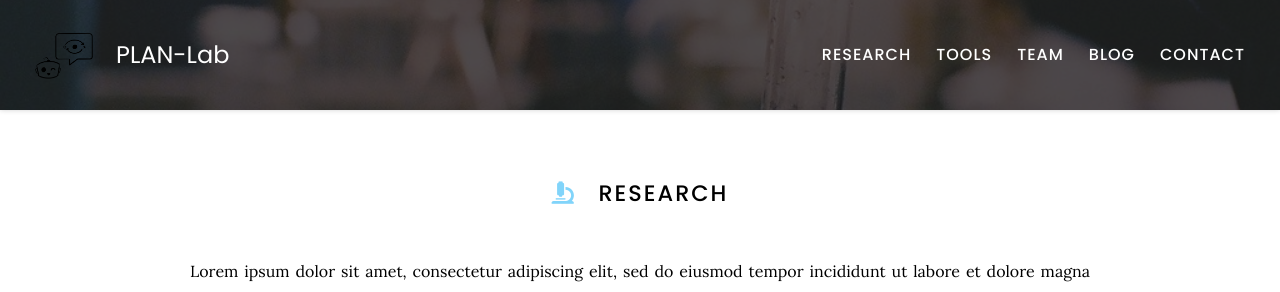
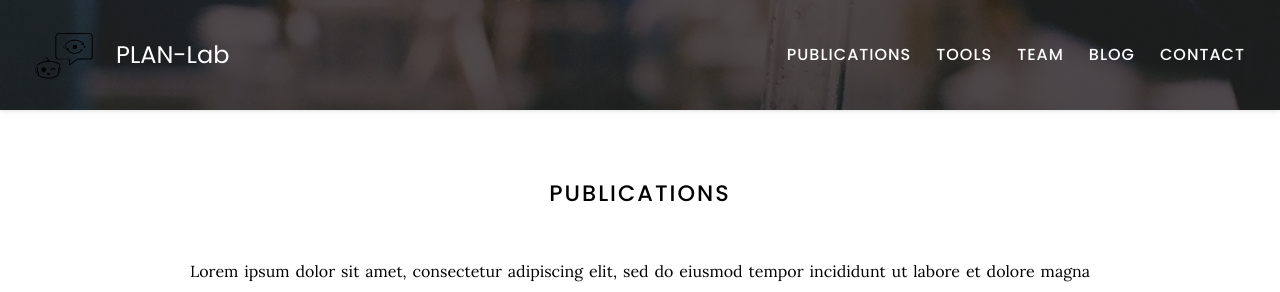
Before and after one commit to XiaonaZhou/plan-lab.github.io, a Jekyll site: the page built from publications/index.md, in a window 1280 px wide. Shown: the top 292 px of the page. Built offline with Jekyll 4.4.1, drawn with Linux system fonts in a browser that asks for light colours.

Commit message:
replace research with publications

```diff
--- a/research/index.md
+++ b/publications/index.md
@@ -1,11 +1,11 @@
 ---
-title: Research
+title: Publications
 nav:
   order: 1
   tooltip: Published works
 ---
 
-# <i class="fas fa-microscope"></i>Research
+# Publications
 
 Lorem ipsum dolor sit amet, consectetur adipiscing elit, sed do eiusmod tempor incididunt ut labore et dolore magna aliqua.
 Ut enim ad minim veniam, quis nostrud exercitation ullamco laboris nisi ut aliquip ex ea commodo consequat.
```
